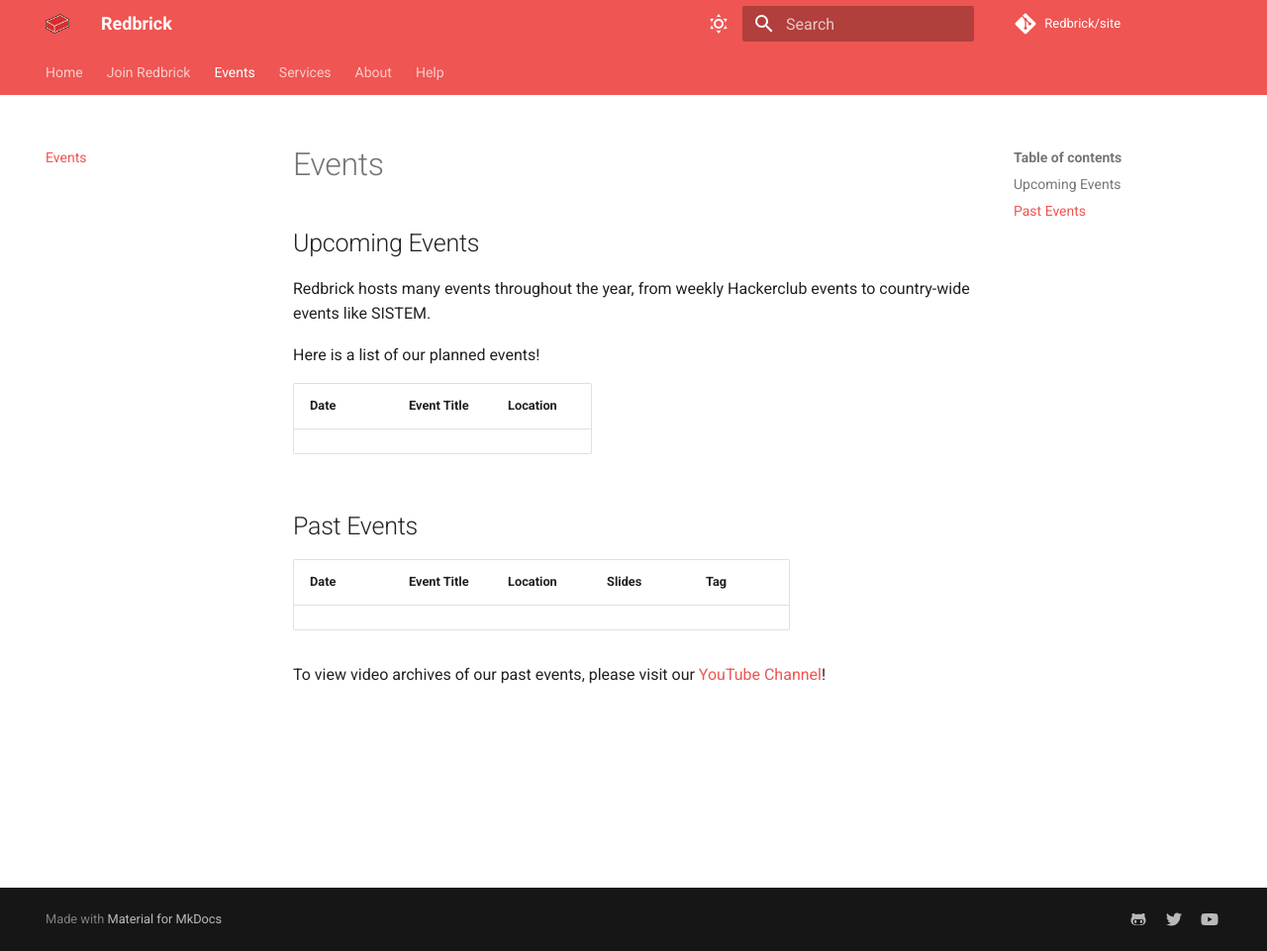
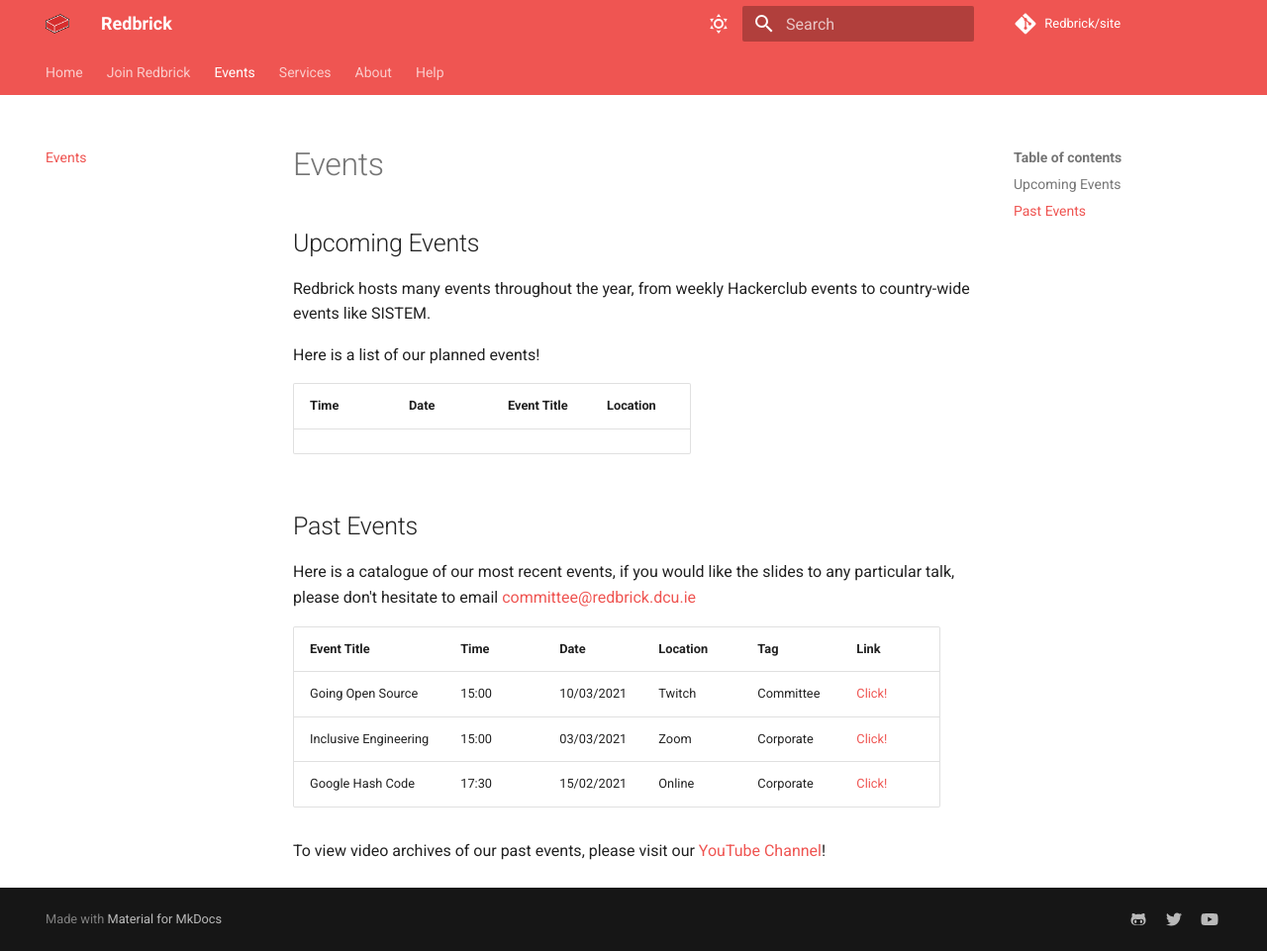
Before and after one commit to redbrick/site, an MkDocs documentation site: the page built from docs/events.md, in a window 1280 px wide and 961 px high. Shown: the whole window at 99% size. Built offline with MkDocs 1.6.1 and Material for MkDocs 9.7.7, drawn with Linux system fonts in a browser that asks for light colours; comment, search, counter and statistics services are not loaded.

Commit message:
added some test events

```diff
--- a/docs/events.md
+++ b/docs/events.md
@@ -6,12 +6,17 @@ Redbrick hosts many events throughout the year, from weekly Hackerclub events to
 
 Here is a list of our planned events!
 
-| Date | Event Title | Location |
-| ---- | ----------- | -------- |
+| Time | Date | Event Title | Location |
+| ---- | ---- | ----------- | -------- |
 
 ## Past Events
 
-| Date | Event Title | Location | Slides | Tag |
-| ---- | ----------- | -------- | ------ | --- |
+Here is a catalogue of our most recent events, if you would like the slides to any particular talk, please don't hesitate to email [committee@redbrick.dcu.ie](mailto:committee@redbrick.dcu.ie)
+
+| Event Title           | Time  | Date       | Location | Tag       | Link                                                       |
+| --------------------- | ----- | ---------- | -------- | --------- | ---------------------------------------------------------- |
+| Going Open Source     | 15:00 | 10/03/2021 | Twitch   | Committee | [Click!](https://www.facebook.com/events/875657236611478/) |
+| Inclusive Engineering | 15:00 | 03/03/2021 | Zoom     | Corporate | [Click!](https://www.facebook.com/events/468218184540966/) |
+| Google Hash Code      | 17:30 | 15/02/2021 | Online   | Corporate | [Click!](https://www.facebook.com/events/332511808166982/) |
 
 To view video archives of our past events, please visit our [YouTube Channel]('https://www.youtube.com/c/redbrickdcusnetworkingsociety')!
```
